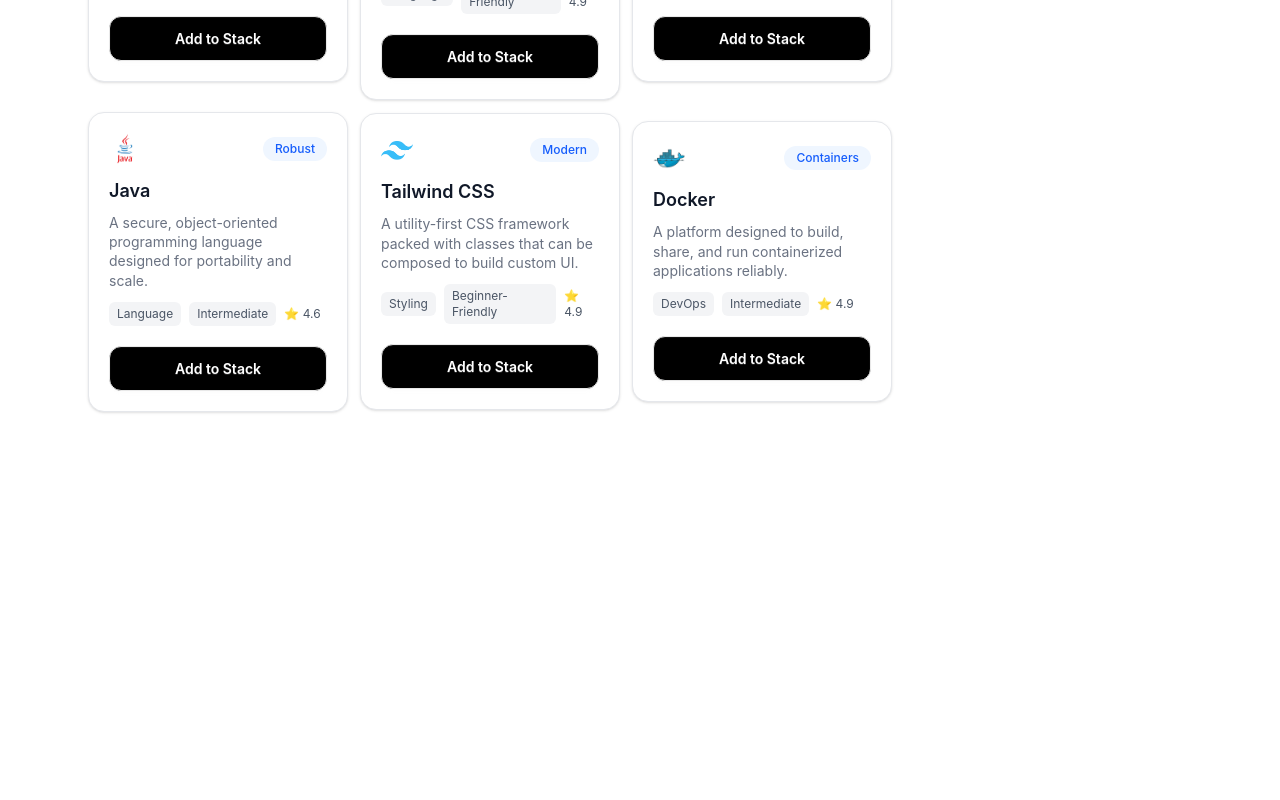
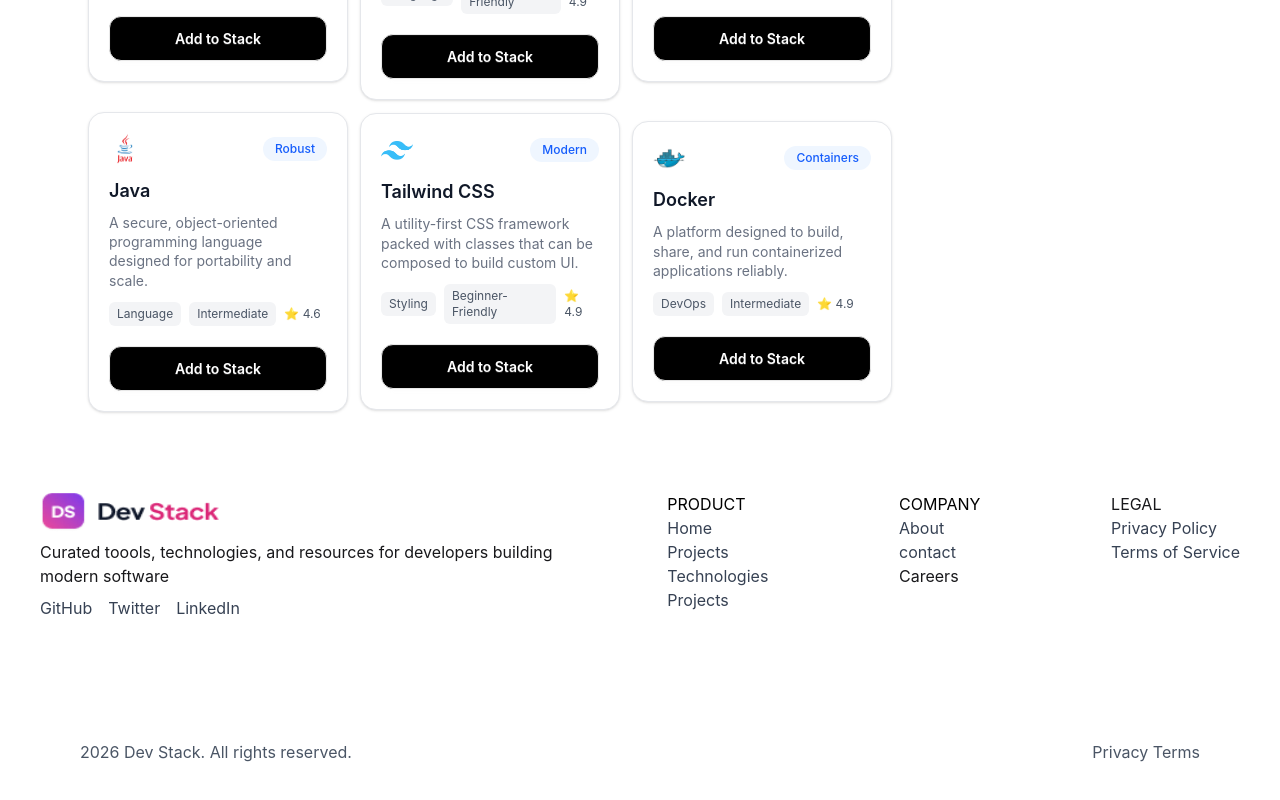
Before and after one commit to sunjidanowshin/devStack-project, a React (Vite) app: page / in a window 1280 px wide. Shown: the part 1437-2237 px from the top of the page. Before the commit the page ends 1889 px from the top, so only its background shows below. Built offline with nearby package versions, Linux system fonts and the light colour scheme.

Commit message:
added Footer

```diff
--- a/src/App.tsx
+++ b/src/App.tsx
@@ -3,8 +3,7 @@
 import Items from "./component/items/items";
 import { Suspense } from "react";
 import type { Iitem } from "./types/itemtype";
-
-
+import LastPart from "./component/LastPart"
 
 const itemsFetch = async (): Promise<Iitem[]> =>{
 const res= await fetch('./data.json');
@@ -13,7 +12,6 @@
 
 }
 function App() {
-
 const itemsPromise = itemsFetch();
   return (
     <>
@@ -23,6 +21,7 @@
     <Suspense fallback={"Loading..."}>
       <Items itemsPromise={itemsPromise} />
     </Suspense>
+  <LastPart/>
     </>
   )
 }
--- /dev/null
+++ b/src/component/LastPart.tsx
@@ -0,0 +1,48 @@
+import React from 'react';
+import Logo from "../assets/logo-text.png"
+const LastPart = () => {
+    return (
+        <div className ="flex flex-col justify-between">
+            <div className= "flex flex-row justify-between p-5 m-5">
+                <div className ="flex flex-col gap-2">   <img src={Logo} alt="Logo" className="h-10 w-45" />
+                  <p>Curated toools, technologies, and resources for developers building <br/> modern software</p>
+
+                    <ul className="flex flex-row space-x-4">
+    <li><a href="#" className="text-gray-700 hover:text-pink-600">GitHub</a></li>
+    <li><a href="#" className="text-gray-700 hover:text-pink-600">Twitter</a></li>
+    <li><a href="#" className="text-gray-700 hover:text-pink-600">LinkedIn</a></li>
+
+  </ul>
+                </div>
+                  <ul className="flex flex-col space-x-4">
+    <li><a href="#" className="text-black hover:text-pink-600">PRODUCT</a></li>
+    <li><a href="#" className="text-gray-700 hover:text-pink-600">Home</a></li>
+    <li><a href="#" className="text-gray-700 hover:text-pink-600">Projects</a></li>
+    <li><a href="#" className="text-gray-700 hover:text-pink-600">Technologies</a></li>
+    <li><a href="#" className="text-gray-700 hover:text-pink-600">Projects</a></li>
+  </ul>
+    <ul className="flex flex-col space-x-4">
+    <li><a href="#" className="text-black  hover:text-pink-600">COMPANY</a></li>
+    <li><a href="#" className="text-gray-700 hover:text-pink-600">About</a></li>
+    <li><a href="#" className="text-gray-700 hover:text-pink-600">contact</a></li>
+    <li><a href="#" className="text-gray-700 hover:text-pink-600"></a>Careers</li>
+
+  </ul>
+    <ul className="flex flex-col space-x-4">
+    <li><a href="#" className="text-black  hover:text-pink-600"></a> LEGAL</li>
+    <li><a href="#" className="text-gray-700 hover:text-pink-600">Privacy Policy</a></li>
+    <li><a href="#" className="text-gray-700 hover:text-pink-600">Terms of Service</a></li>
+
+  </ul>
+
+           </div>
+
+
+
+
+            <div className ="flex flew-row justify-between p-10 m-10 text-gray-600 "> <p> 2026 Dev Stack. All rights reserved.</p> <p><span>Privacy </span>Terms</p></div>
+        </div>
+    );
+};
+
+export default LastPart;
```
